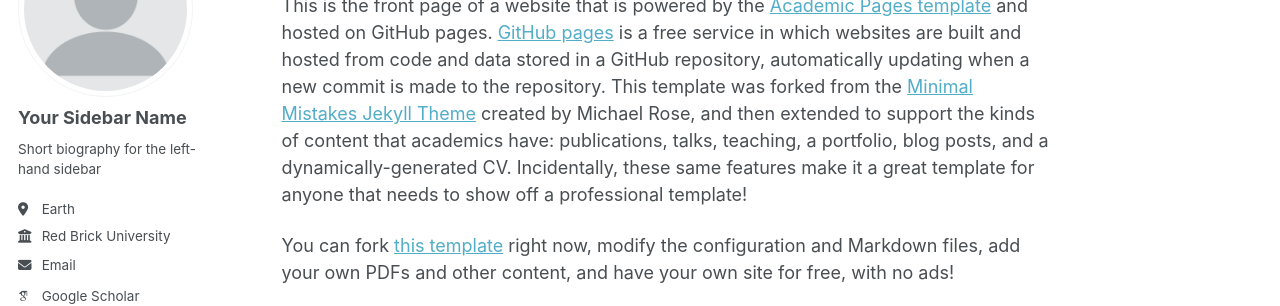
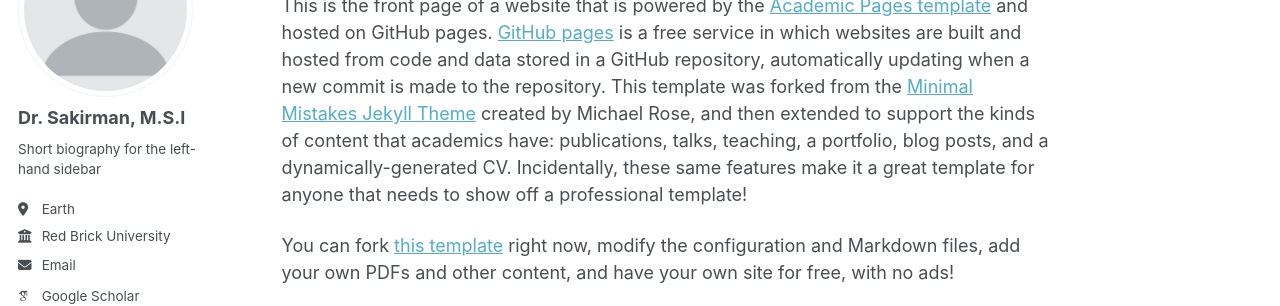
Before and after one commit to sakir-man/sakir-man.github.io, a Jekyll site: the page built from _pages/about.md, in a window 1280 px wide. Shown: the part 177-483 px from the top of the page. Built offline with Jekyll 4.4.1, drawn with Linux system fonts in a browser that asks for light colours; some web fonts are replaced; a script that is not in the unit is left out.

Commit message:
Update _config.yml

```diff
--- a/_config.yml
+++ b/_config.yml
@@ -24,7 +24,7 @@ repository               : "academicpages/academicpages.github.io"
 author:
   # Biographic information
   avatar           : "profile.png"
-  name             : "Your Sidebar Name"
+  name             : "Dr. Sakirman, M.S.I"
   pronouns         : # example: "she/her"
   bio              : "Short biography for the left-hand sidebar"
   location         : "Earth"
```
